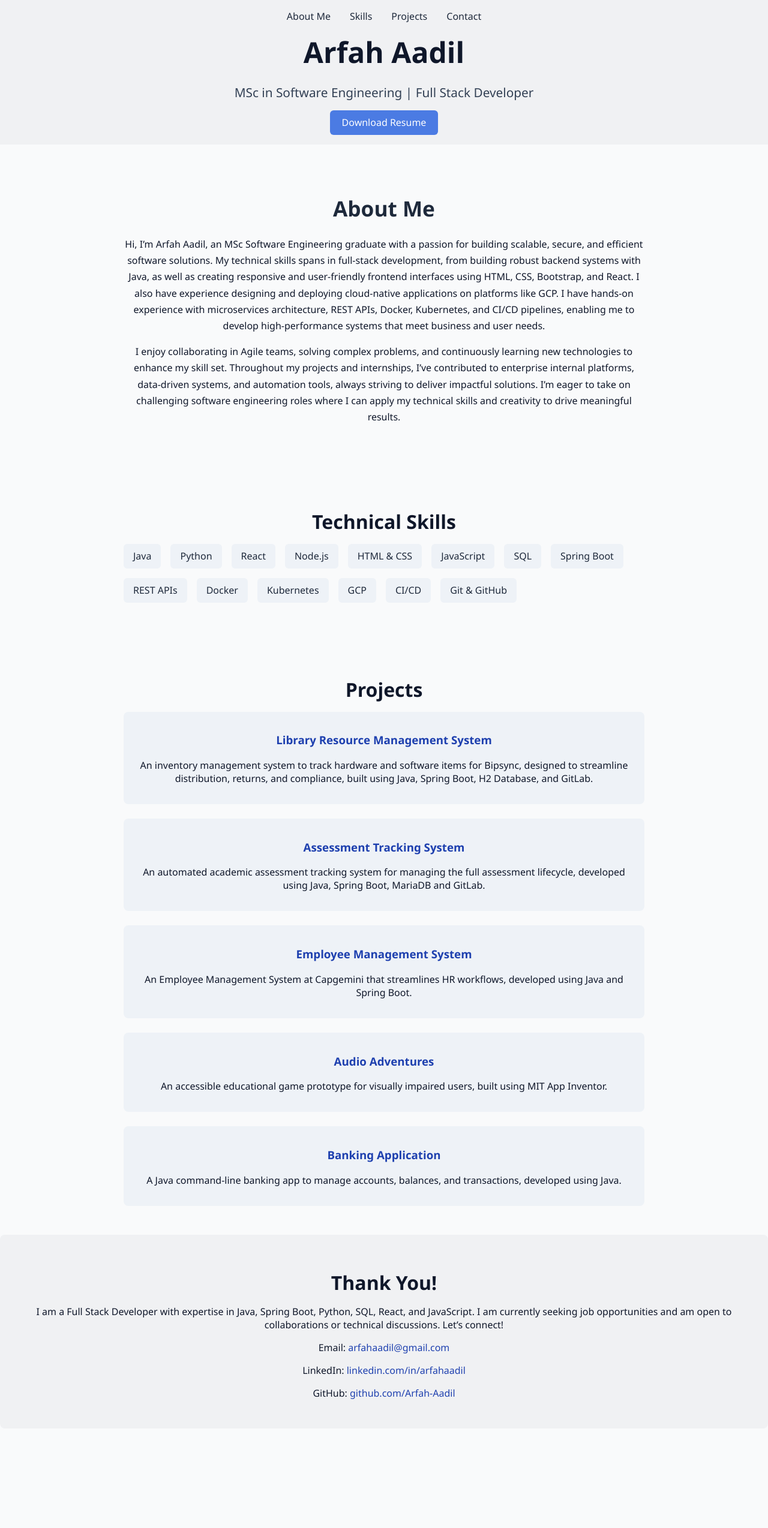
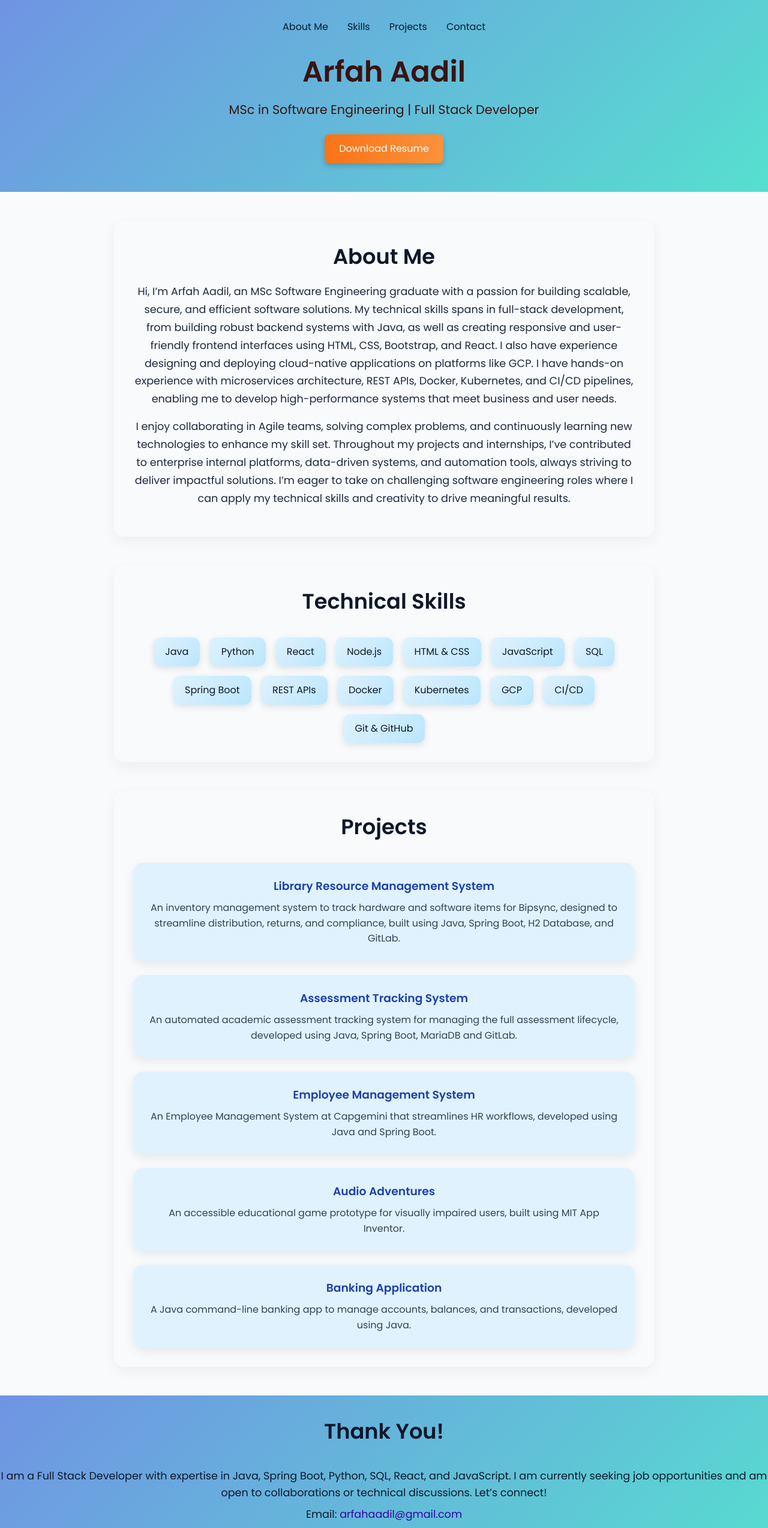
Before and after one commit to Arfah-Aadil/portfolio, a React (Create React App) app: page / in a window 1280 px wide. Shown: the top 2548 px of the page at 60% size. Before the commit the page ends 2382 px from the top, so only its background shows below. Built offline with nearby package versions, Linux system fonts and the light colour scheme.

Commit message:
Updated the CSS of my Portfolio

```diff
--- a/public/index.html
+++ b/public/index.html
@@ -24,7 +24,10 @@
       work correctly both with client-side routing and a non-root public URL.
       Learn how to configure a non-root public URL by running `npm run build`.
     -->
-    <title>React App</title>
+    <title>Arfah Aadil - Portfolio</title>
+    <link rel="preconnect" href="https://fonts.googleapis.com">
+    <link rel="preconnect" href="https://fonts.gstatic.com" crossorigin>
+    <link href="https://fonts.googleapis.com/css2?family=Poppins:wght@300;400;600;700&display=swap" rel="stylesheet">
   </head>
   <body>
     <noscript>You need to enable JavaScript to run this app.</noscript>
--- a/src/components/About/About.css
+++ b/src/components/About/About.css
@@ -1,12 +1,28 @@
 .about {
   max-width: 900px;
-  margin: 0 auto;
-  line-height: 1.7;
+  margin: 3rem auto;
+  padding: 2rem;
+  background-color: #f8fafc;
+  border-radius: 16px;
+  box-shadow: 0 8px 25px rgba(0,0,0,0.05);
   text-align: center;
+  color: #1e293b;
+  transition: transform 0.3s, box-shadow 0.3s;
+}
+
+.about:hover {
+  transform: translateY(-5px);
+  box-shadow: 0 12px 30px rgba(0,0,0,0.1);
 }
 
 .about h2 {
   font-size: 2.2rem;
   margin-bottom: 1rem;
-  color: #1e293b;
+  color: #0f172a;
 }
+
+.about p {
+  font-size: 1.1rem;
+  line-height: 1.7;
+  margin-bottom: 1rem;
+}
--- a/src/components/Contact/Contact.css
+++ b/src/components/Contact/Contact.css
@@ -1,22 +1,35 @@
 .contact {
-  max-width: 100%;
-  margin: 0 auto;
-  background-color: #f0f1f3;
-  padding: 2rem 1rem;
-  border-radius: 8px;
+  background: linear-gradient(135deg, #7094e3, #56dfcf);
+  padding: 2rem 0 3rem;
   text-align: center;
+  color: rgb(57, 19, 19);
+}
+
+.contact:hover {
+  transform: translateY(-5px);
+  box-shadow: 0 12px 30px rgba(0,0,0,0.1);
 }
 
 .contact h2 {
-  font-size: 2rem;
-  margin-bottom: 1rem;
+  font-size: 2.2rem;
+  margin-bottom: 2rem;
+  color: #0f172a;
+}
+
+.contact p {
+  font-size: 1.1rem;
+  margin: 0.5rem 0;
+  color: #0f172a;
 }
 
 .contact a {
-  color: #1e40af;
-  text-decoration: none;
+  font-size: 1.1rem;
+  margin: 0.5rem 0;
+  color: #3502aa;
+  transition: color 0.3s, transform 0.3s;
 }
 
 .contact a:hover {
-  text-decoration: underline;
+  color: #ba6324;;
+  transform: scale(1.05);
 }
--- a/src/components/Header/Header.css
+++ b/src/components/Header/Header.css
@@ -1,50 +1,63 @@
 .header {
-  background-color: #f0f1f3;
-  padding: 1rem 0;
+  background: linear-gradient(135deg, #7094e3, #56dfcf);
+  padding: 2rem 0 3rem;
   text-align: center;
+  color: rgb(57, 19, 19);
 }
 
 .nav-bar {
   display: flex;
   justify-content: center;
   gap: 2rem;
-  margin-bottom: 1rem;
+  margin-bottom: 1.5rem;
   font-weight: 500;
 }
 
 .nav-bar a {
-  text-decoration: none;
-  color: #1e293b;
-  transition: color 0.3s;
+  color: #031b2c;
+  position: relative;
+  font-size: 1rem;
 }
 
-.nav-bar a:hover {
-  color: #2563eb;
+.nav-bar a::after {
+  content: "";
+  position: absolute;
+  width: 0%;
+  height: 2px;
+  bottom: -4px;
+  left: 0;
+  background: white;
+  transition: width 0.3s ease;
+}
+
+.nav-bar a:hover::after {
+  width: 100%;
 }
 
 .header-content h1 {
   font-size: 3rem;
   margin: 0.5rem 0;
-  color: #0f172a;
 }
 
 .header-content .subtitle {
   font-size: 1.3rem;
-  color: #334155;
-  margin-bottom: 1rem;
+  margin-bottom: 1.5rem;
+  font-weight: 400;
 }
 
 .resume-btn {
   display: inline-block;
-  padding: 0.6rem 1.2rem;
-  background-color: #4b7be3;
+  padding: 0.7rem 1.5rem;
+  background: linear-gradient(90deg, #f97316, #fb923c);
   color: white;
-  border-radius: 6px;
+  border-radius: 8px;
   font-weight: 500;
-  text-decoration: none;
-  transition: background-color 0.3s;
+  box-shadow: 0 4px 10px rgba(0,0,0,0.2);
+  transition: transform 0.3s, box-shadow 0.3s, background 0.3s;
 }
 
 .resume-btn:hover {
-  background-color: #1e40af;
+  transform: translateY(-3px);
+  box-shadow: 0 6px 15px rgba(0,0,0,0.25);
+  background: linear-gradient(90deg, #ea580c, #f97316);
 }
--- a/src/components/Projects/Projects.css
+++ b/src/components/Projects/Projects.css
@@ -1,34 +1,61 @@
 .projects {
   max-width: 900px;
-  margin: 0 auto;
+  margin: 3rem auto;
+  padding: 2rem;
+  background-color: #f8fafc;
+  border-radius: 16px;
+  box-shadow: 0 8px 25px rgba(0,0,0,0.05);
   text-align: center;
+  transition: transform 0.3s, box-shadow 0.3s;
+}
+
+.projects:hover {
+  transform: translateY(-3px);
+  box-shadow: 0 12px 30px rgba(0,0,0,0.1);
 }
 
 .projects h2 {
-  font-size: 2rem;
-  margin-bottom: 1rem;
+  font-size: 2.2rem;
+  margin-bottom: 2rem;
+  color: #0f172a;
 }
 
 .projects-list {
-  display: flex;
-  flex-direction: column;
+  display: grid;
   gap: 1.5rem;
 }
 
-.project-card {
-  background-color: #eef2f7;
-  padding: 1rem;
-  border-radius: 8px;
+.project-card-link {
+  text-decoration: none;
 }
 
-.project-card h3 a {
-  color: #1e40af;
-  font-weight: 600;
-  text-decoration: none;
-  transition: color 0.3s;
+.project-card {
+  background-color: #e0f2fe;
+  padding: 1.5rem;
+  border-radius: 16px;
+  box-shadow: 0 6px 18px rgba(0,0,0,0.08);
+  transition: transform 0.3s, box-shadow 0.3s, background 0.3s;
+  cursor: pointer;
 }
 
-.project-card h3 a:hover {
-  color: #2563eb;
-  text-decoration: underline;
+.project-card:hover {
+  transform: translateY(-5px);
+  box-shadow: 0 12px 25px rgba(0,0,0,0.12);
+  background-color: #bae6fd;
 }
+
+.project-card h3 {
+  color: #1e40af;
+  margin-bottom: 0.5rem;
+  transition: color 0.3s, transform 0.2s;
+}
+
+.project-card:hover h3 {
+  color: #f97316;
+  transform: scale(1.05);
+}
+
+.project-card p {
+  color: #334155;
+  line-height: 1.6;
+}
--- a/src/components/Projects/Projects.jsx
+++ b/src/components/Projects/Projects.jsx
@@ -34,14 +34,18 @@ function Projects() {
       <h2>Projects</h2>
       <div className="projects-list">
         {projects.map((project, index) => (
-          <div key={index} className="project-card">
-            <h3>
-              <a href={project.repo} target="_blank" rel="noopener noreferrer">
-                {project.title}
-              </a>
-            </h3>
-            <p>{project.description}</p>
-          </div>
+          <a
+            key={index}
+            href={project.repo}
+            target="_blank"
+            rel="noopener noreferrer"
+            className="project-card-link"
+          >
+            <div className="project-card">
+              <h3>{project.title}</h3>
+              <p>{project.description}</p>
+            </div>
+          </a>
         ))}
       </div>
     </section>
--- a/src/components/Skills/Skills.css
+++ b/src/components/Skills/Skills.css
@@ -1,29 +1,44 @@
 .skills {
   max-width: 900px;
-  margin: 0 auto;
+  margin: 3rem auto;
+  padding: 2rem;
+  background-color: #f8fafc;
+  border-radius: 16px;
+  box-shadow: 0 8px 25px rgba(0,0,0,0.05);
   text-align: center;
+  transition: transform 0.3s, box-shadow 0.3s;
+}
+
+.skills:hover {
+  transform: translateY(-5px);
+  box-shadow: 0 12px 30px rgba(0,0,0,0.1);
 }
 
 .skills h2 {
-  font-size: 2rem;
-  margin-bottom: 1rem;
+  font-size: 2.2rem;
+  margin-bottom: 2rem;
+  color: #0f172a;
 }
 
 .skills-grid {
   display: flex;
   flex-wrap: wrap;
   gap: 1rem;
+  justify-content: center;
 }
 
 .skill-card {
-  background-color: #eef2f7;
-  padding: 0.6rem 1rem;
-  border-radius: 6px;
+  background: linear-gradient(135deg, #e0f2fe, #bae6fd);
+  padding: 0.7rem 1.2rem;
+  border-radius: 12px;
   font-weight: 500;
-  color: #1e293b;
-  transition: background-color 0.3s;
+  color: #0f172a;
+  box-shadow: 0 4px 12px rgba(0,0,0,0.1);
+  transition: transform 0.3s, box-shadow 0.3s, background 0.3s;
 }
 
 .skill-card:hover {
-  background-color: #c7d2fe;
+  transform: translateY(-3px);
+  box-shadow: 0 6px 18px rgba(0,0,0,0.15);
+  background: linear-gradient(135deg, #bae6fd, #7dd3fc);
 }
--- a/src/index.css
+++ b/src/index.css
@@ -1,19 +1,25 @@
 * {
+  margin: 0;
+  padding: 0;
   box-sizing: border-box;
 }
 
 body {
-  margin: 0;
-  font-family: 'Segoe UI', Tahoma, Geneva, Verdana, sans-serif;
+  font-family: 'Poppins', sans-serif;
   background-color: #f9fafb;
   color: #0f172a;
+  line-height: 1.6;
+}
+
+h1, h2, h3 {
+  font-weight: 600;
 }
 
 a {
   text-decoration: none;
-  color: inherit;
+  transition: all 0.3s ease;
 }
 
-section {
-  padding: 3rem 1rem;
+button {
+  cursor: pointer;
 }
```
Also changed, not shown: src/App.js (line endings or trailing spaces), src/components/Header/Header.jsx (line endings or trailing spaces), src/components/Skills/Skills.jsx (line endings or trailing spaces).
